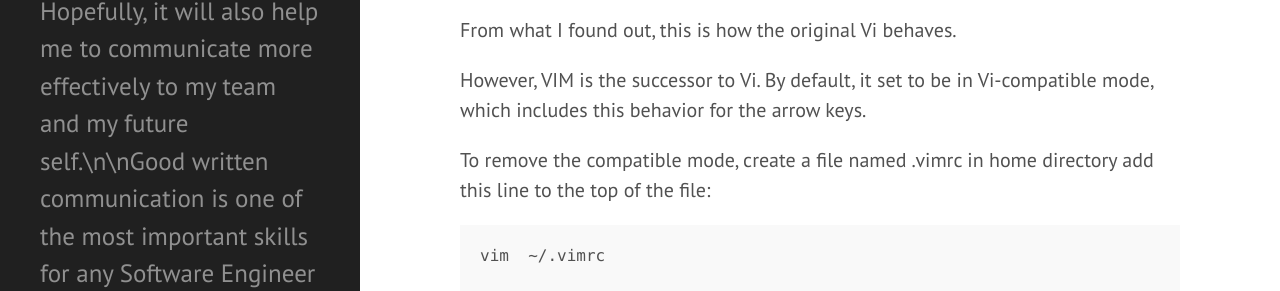
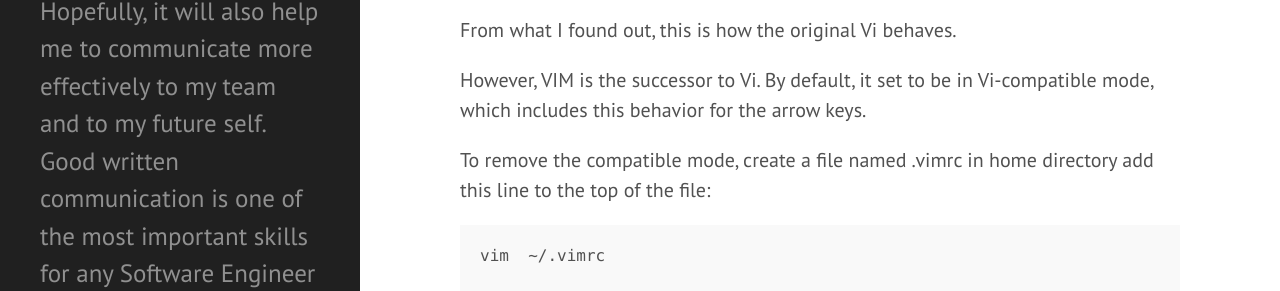
Before and after one commit to mrafsyam/mrafsyam.github.io, a Jekyll site: the page built from index.html, in a window 1280 px wide. Shown: the part 425-716 px from the top of the page. Built offline with Jekyll 4.4.1, drawn with Linux system fonts in a browser that asks for light colours; Markdown is read by kramdown in place of the engine named in the settings; the list of posts is cut into pages by our own code; some of the changed text lies outside the part shown.

Commit message:
Update _config.yml

```diff
--- a/_config.yml
+++ b/_config.yml
@@ -8,7 +8,7 @@ permalink:        pretty
 # Setup
 title:            Raf blog
 tagline:          'Noob Software Engineer trying to pick up some slacks'
-description:      'Here I write as often as possible about various topics, usually around Software Engineering. Writing hopefully helps me to think and solve problems better, as I put thoughts into words. Hopefully, it will also help me to communicate more effectively to my team and my future self.\n\nGood written communication is one of the most important skills for any Software Engineer to master.'
+description:      'Here I write as often as possible about various topics, usually around Software Engineering. Writing hopefully helps me to think and solve problems better, as I put thoughts into words. Hopefully, it will also help me to communicate more effectively to my team and to my future self. Good written communication is one of the most important skills for any Software Engineer to master.'
 url:              http://mrafsyam.github.io
 baseurl:          /
 
```
